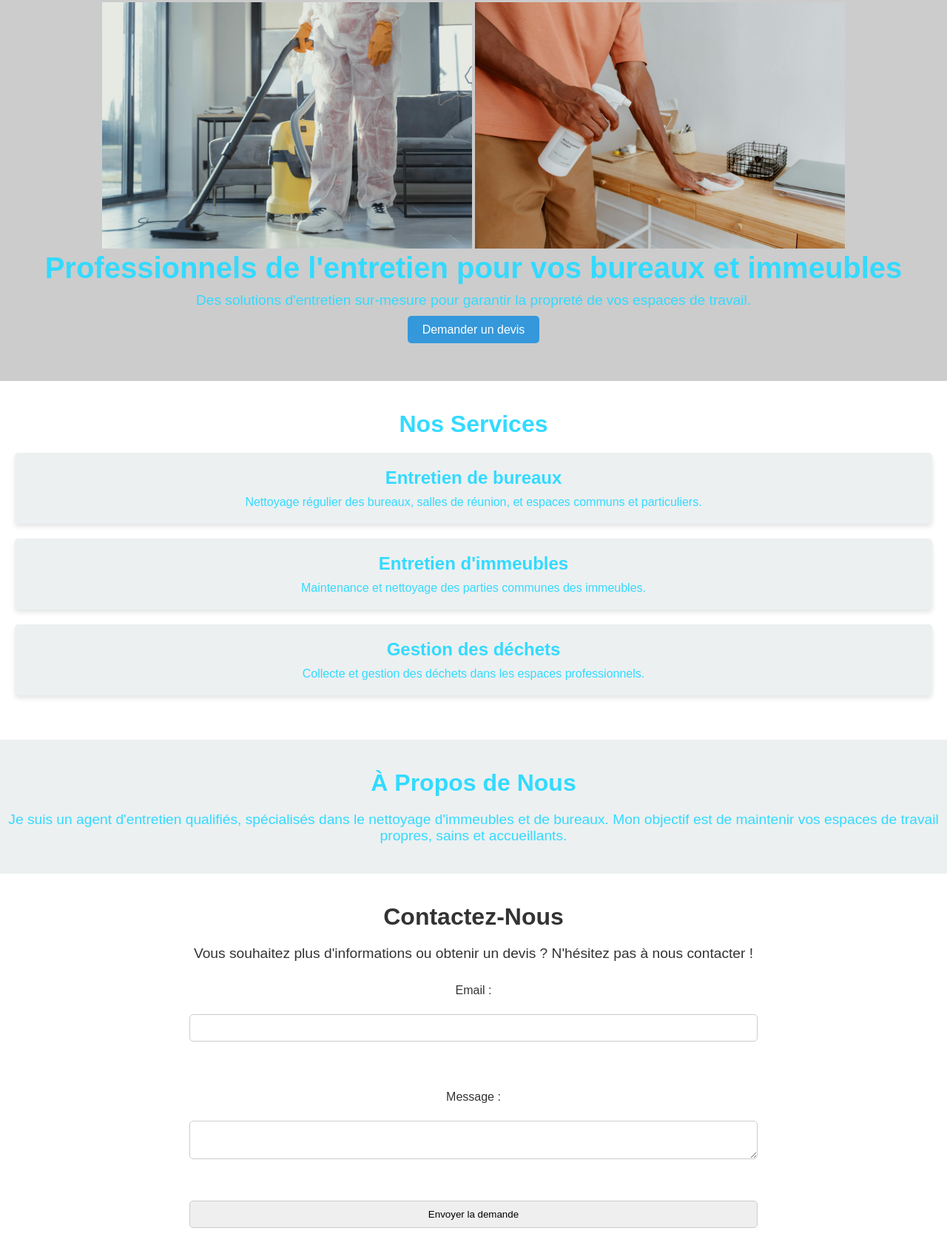
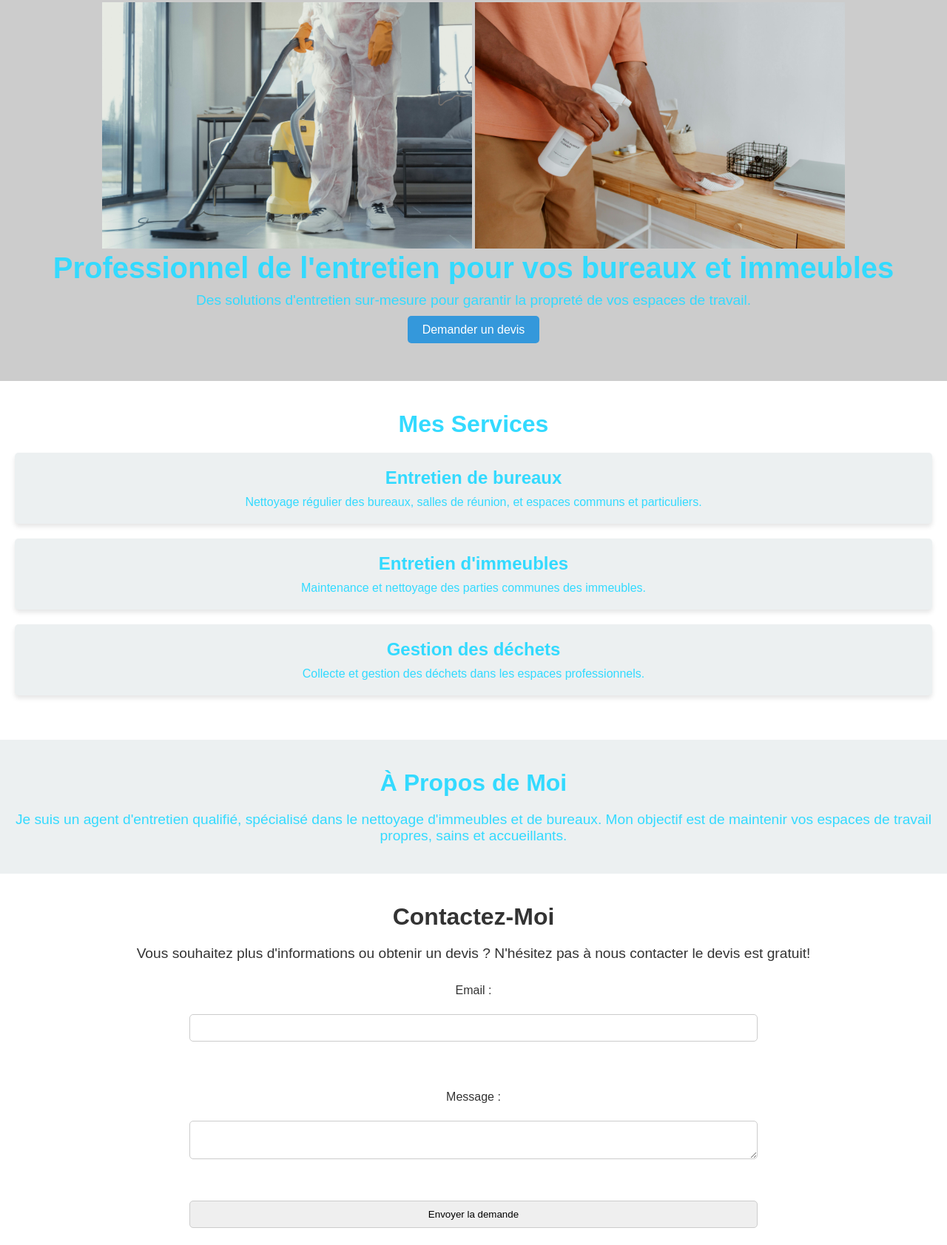
Before and after one commit to MultiServices79/Niort, a plain HTML site: page index.html in a window 1280 px wide. Shown: the part 114-1797 px from the top of the page at 74% size. Drawn offline with Linux system fonts and the light colour scheme; placeholder pictures from the web are drawn by us.

Commit message:
Add files via upload

```diff
--- a/index.html
+++ b/index.html
@@ -14,7 +14,7 @@
 			<h1>Multi Services</h1>
             <nav>
                 <ul>
-                    <li><a href="#services">Nos Services</a></li>
+                    <li><a href="#services">Mes Services</a></li>
                     <li><a href="#contact">Contact</a></li>
                     <li><a href="#about">À Propos</a></li>
                 </ul>
@@ -26,7 +26,7 @@
         <div class="container">
 			<img src="agent_entretien.jpeg" width="500">
 			<img src="agent_entretien_2.jpeg" width="500">
-            <h2>Professionnels de l'entretien pour vos bureaux et immeubles</h2>
+            <h2>Professionnel de l'entretien pour vos bureaux et immeubles</h2>
             <p>Des solutions d'entretien sur-mesure pour garantir la propreté de vos espaces de travail.</p>
             <a href="#contact" class="cta-button">Demander un devis</a>
         </div>
@@ -34,7 +34,7 @@
 
     <section id="services">
         <div class="container">
-            <h2>Nos Services</h2>
+            <h2>Mes Services</h2>
             <div class="service-card">
                 <h3>Entretien de bureaux</h3>
                 <p>Nettoyage régulier des bureaux, salles de réunion, et espaces communs et particuliers.</p>
@@ -52,15 +52,15 @@
 
     <section id="about">
         <div class="container">
-            <h2>À Propos de Nous</h2>
-            <p>Je suis un agent d'entretien qualifiés, spécialisés dans le nettoyage d'immeubles et de bureaux. Mon objectif est de maintenir vos espaces de travail propres, sains et accueillants.</p>
+            <h2>À Propos de Moi</h2>
+            <p>Je suis un agent d'entretien qualifié, spécialisé dans le nettoyage d'immeubles et de bureaux. Mon objectif est de maintenir vos espaces de travail propres, sains et accueillants.</p>
         </div>
     </section>
 
     <section id="contact">
         <div class="container">
-            <h2>Contactez-Nous</h2>
-            <p>Vous souhaitez plus d'informations ou obtenir un devis ? N'hésitez pas à nous contacter !</p>
+            <h2>Contactez-Moi</h2>
+            <p>Vous souhaitez plus d'informations ou obtenir un devis ? N'hésitez pas à nous contacter le devis est gratuit!</p>
             <form action="https://formspree.io/f/movjqlea" method="POST">
 
 				<label for="email">Email :</label><br>
```
